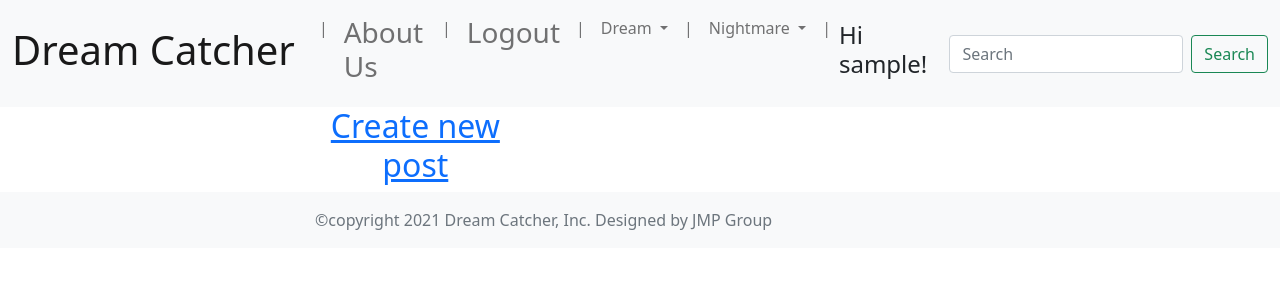
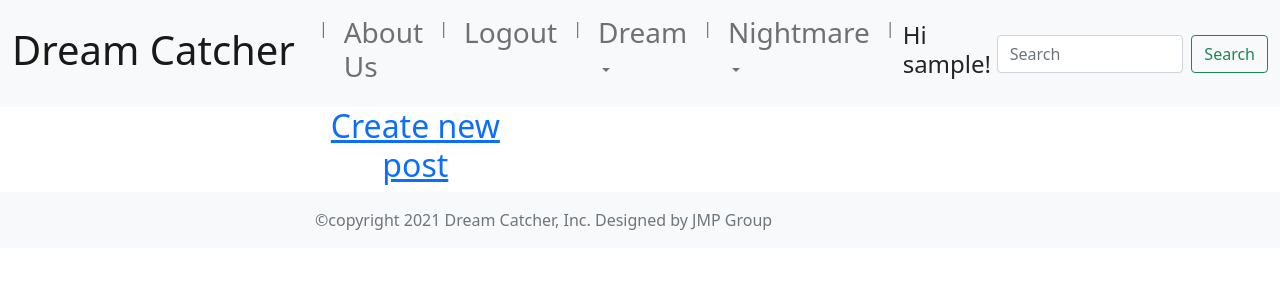
Before and after one commit to joelHilley/DreamJournalSocialNetwork, a Django app: page / in a window 1280 px wide. Shown: the top 300 px of the page. Run offline with Django 3.2, Linux system fonts and the light colour scheme; the visitor is signed in with stand-in values (Sample User, id 1); data that the repository does not hold is empty; some libraries are stand-ins or nearby versions.

Commit message:
Dream and Nightmare Nav bar font size updated

```diff
--- a/dreamsite/templates/base.html
+++ b/dreamsite/templates/base.html
@@ -45,7 +45,7 @@
               </li>
               <li class="nav-item dropdown">
                 <a class="nav-link dropdown-toggle" href="#" id="navbarDropdown" role="button" data-bs-toggle="dropdown" aria-expanded="false">
-                  Dream
+                 <h3>Dream</h3>
                 </a>
                 <ul class="dropdown-menu" aria-labelledby="navbarDropdown">
                   <li><a class="dropdown-item" href="#">Reality</a></li>
@@ -57,7 +57,7 @@
               </li>
               <li class="nav-item dropdown">
                 <a class="nav-link dropdown-toggle" href="#" id="navbarDropdown" role="button" data-bs-toggle="dropdown" aria-expanded="false">
-                  Nightmare
+                  <h3>Nightmare</h3>
                 </a>
                 <ul class="dropdown-menu" aria-labelledby="navbarDropdown">
                   <li><a class="dropdown-item" href="#">Reality</a></li>
--- a/dreamsite/templates/registration/login.html
+++ b/dreamsite/templates/registration/login.html
@@ -2,7 +2,7 @@
 
 {% block content %}
 <div class="container">
-  <h1 class="text-center mt-4">Login</h1>
+  <h3 class="text-center mt-4">Login</h3>
   <div class="row">
     <div class="col-md-2"></div>
     <div class="col-md-8 my-5 alert alert-secondary" role="alert">
@@ -21,7 +21,7 @@
           </table>
           <div class="mt-3 text-center">
             <button class="mx-5 ms-2 btn btn-sm btn-fill btn-secondary"
-                    type="submit" value="Login"><h5>Log In</h5>
+                    type="submit" value="Login"><h3>Log In</h3>
             </button>
             <div class="ms-2">
               <a class="nav-link"
@@ -34,6 +34,7 @@
     <div class="col-md-2"></div>
   </div>
 </div>
+
 
 
 <!-- <form method="POST">
```
